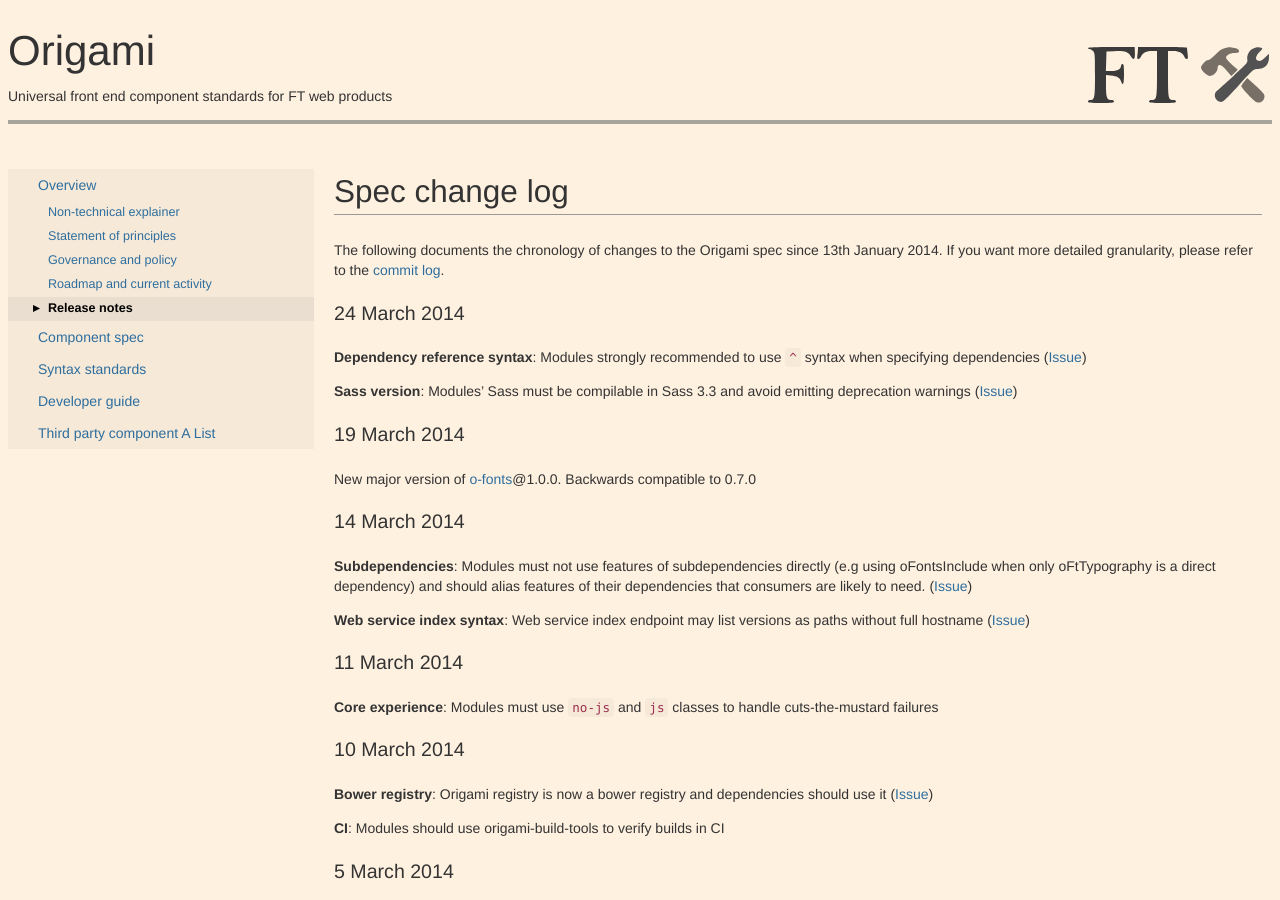
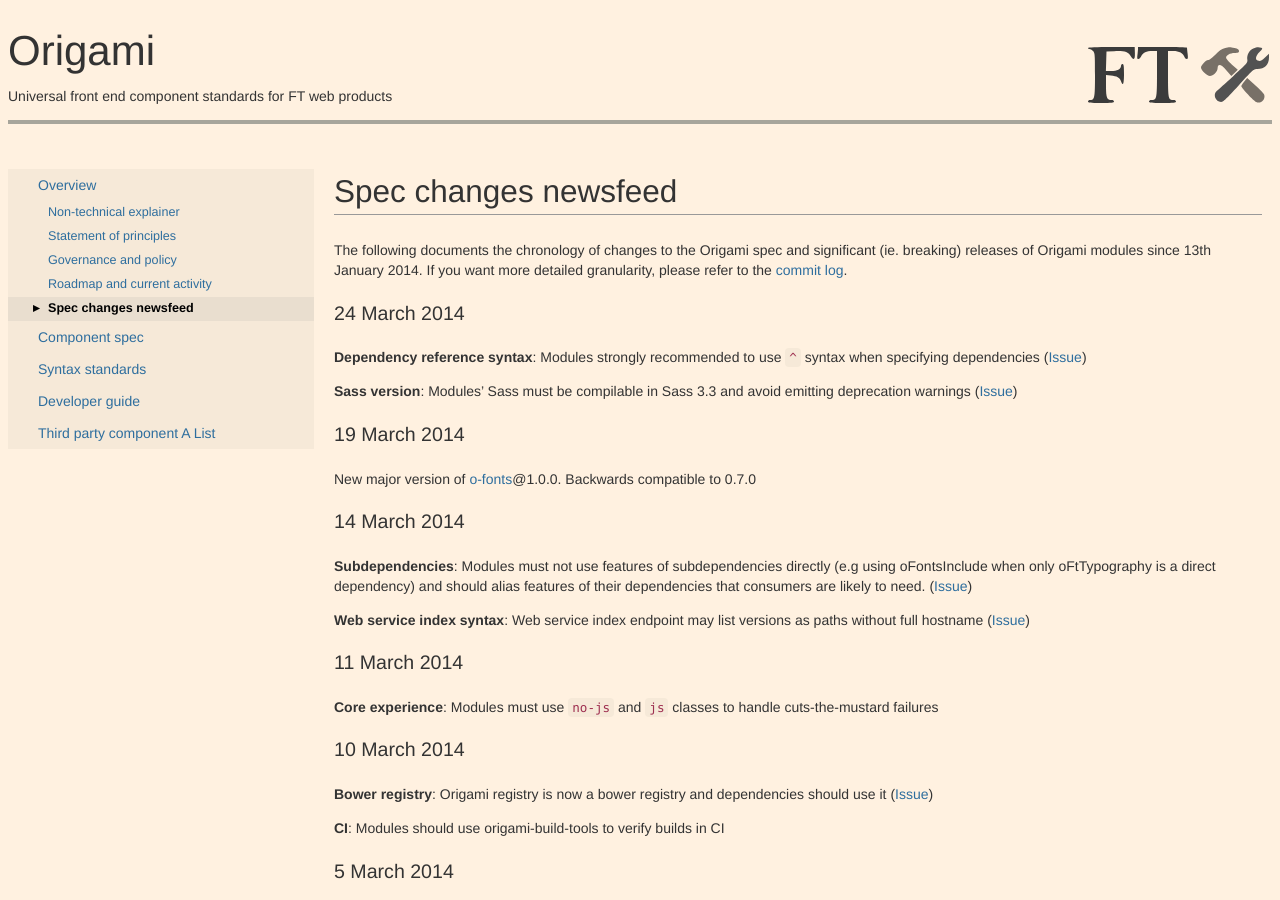
Before and after one commit to Financial-Times/ft-origami, a Jekyll site: the page built from docs/overview/changes.md, in a window 1280 px wide and 900 px high. Built offline with Jekyll 4.4.1, drawn with Linux system fonts in a browser that asks for light colours.

Commit message:
Changes feed includes module releases

```diff
--- a/_layouts/default.html
+++ b/_layouts/default.html
@@ -43,8 +43,8 @@
                   <li class="{% if page.title == 'Roadmap' %}o-techdocs-nav__item--active{% endif %}">
                     <a href="{{ site.baseurl }}/docs/overview/roadmap">Roadmap and current activity</a>
                   </li>
-                  <li class="{% if page.title == 'Release notes' %}o-techdocs-nav__item--active{% endif %}">
-                    <a href="{{ site.baseurl }}/docs/overview/changes">Release notes</a>
+                  <li class="{% if page.title == 'Changes news feed' %}o-techdocs-nav__item--active{% endif %}">
+                    <a href="{{ site.baseurl }}/docs/overview/changes">Spec changes newsfeed</a>
                   </li>
                 </ul>
                 {% endif %}
--- a/docs/overview/changes.md
+++ b/docs/overview/changes.md
@@ -1,13 +1,13 @@
 ---
 layout: default
-title: Release notes
+title: Changes news feed
 section: Overview
 permalink: /docs/overview/changes/
 ---
 
-# Spec change log
+# Spec changes newsfeed
 
-The following documents the chronology of changes to the Origami spec since 13th January 2014.  If you want more detailed granularity, please refer to the [commit log](https://github.com/Financial-Times/ft-origami/commits/gh-pages).
+The following documents the chronology of changes to the Origami spec and significant (ie. breaking) releases of Origami modules since 13th January 2014.  If you want more detailed granularity, please refer to the [commit log](https://github.com/Financial-Times/ft-origami/commits/gh-pages).
 
 ### 24 March 2014
 
```
